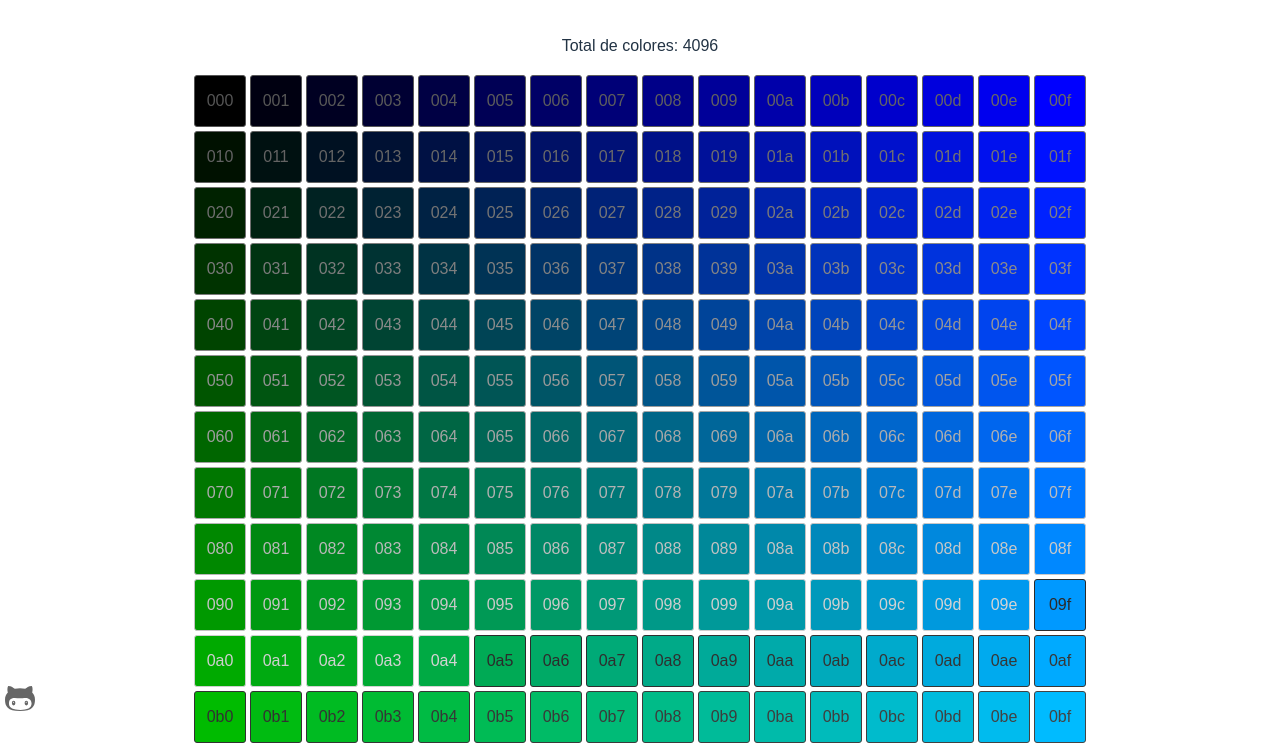
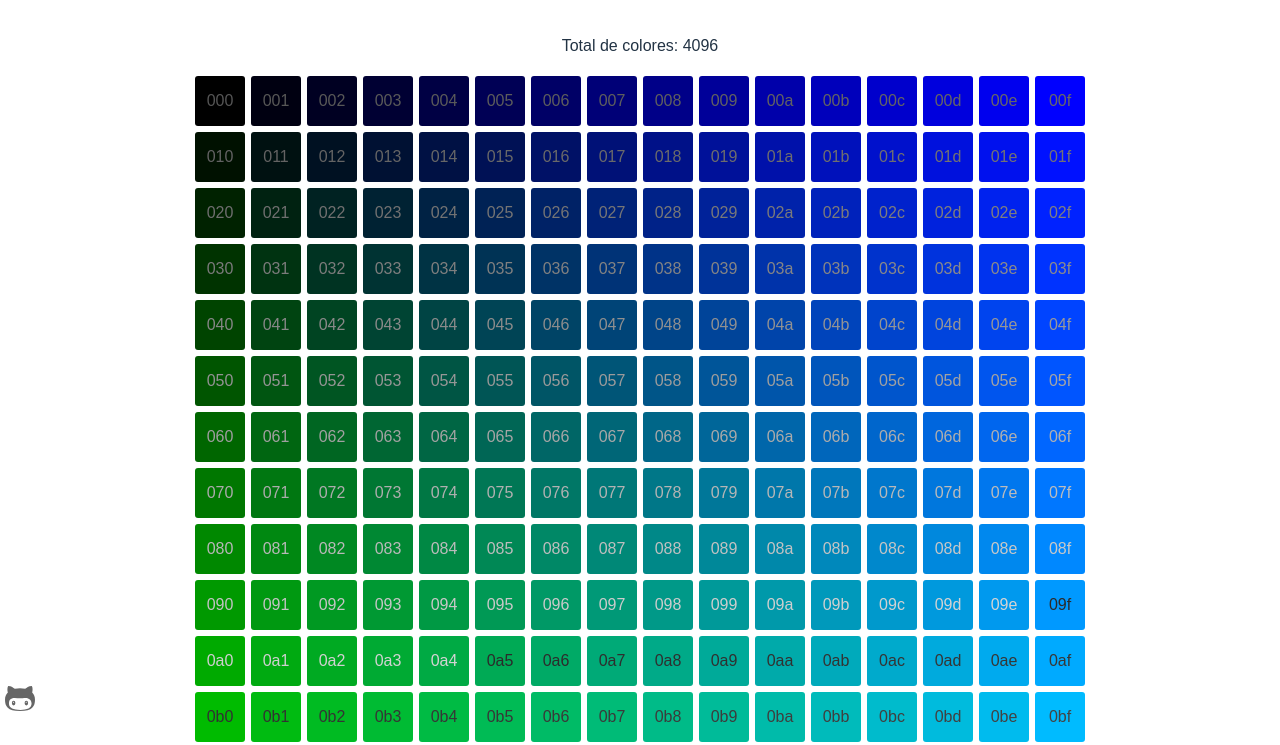
Before and after one commit to caalma/color_hexadecimal_3_signos, a plain HTML site: page index.html in a window 1280 px wide. Shown: the part 81-826 px from the top of the page. Drawn offline with Linux system fonts and the light colour scheme.

Commit message:
Removido el borde a las muestras de color

```diff
--- a/css/estilo.css
+++ b/css/estilo.css
@@ -23,9 +23,7 @@ ul#cnt li {
 	height:30px;
 	padding:10px;
 	border-radius:3px;
-	margin:2px;
-	border-width:1px;
-	border-style:solid;
+	margin:3px;
 	line-height:30px;
 }
 
--- a/js/app.js
+++ b/js/app.js
@@ -55,7 +55,7 @@ $(document).ready(function(){
 	let lc = listar_colores(variedad);
 
 	_.each(lc, function(col){
-		let tex = '<li style="background-color:#<%= c %>;border-color:#<%= o %>;color:#<%= o %>"><%= c %></li>';
+		let tex = '<li style="background-color:#<%= c %>;color:#<%= o %>"><%= c %></li>';
 		cnt.append(_.template(tex)({c:col, o:opuesto_luminico(col)}));
 	});
 	tot.text(_.template('Total de colores: <%= t %>')({t: lc.length}));
```
